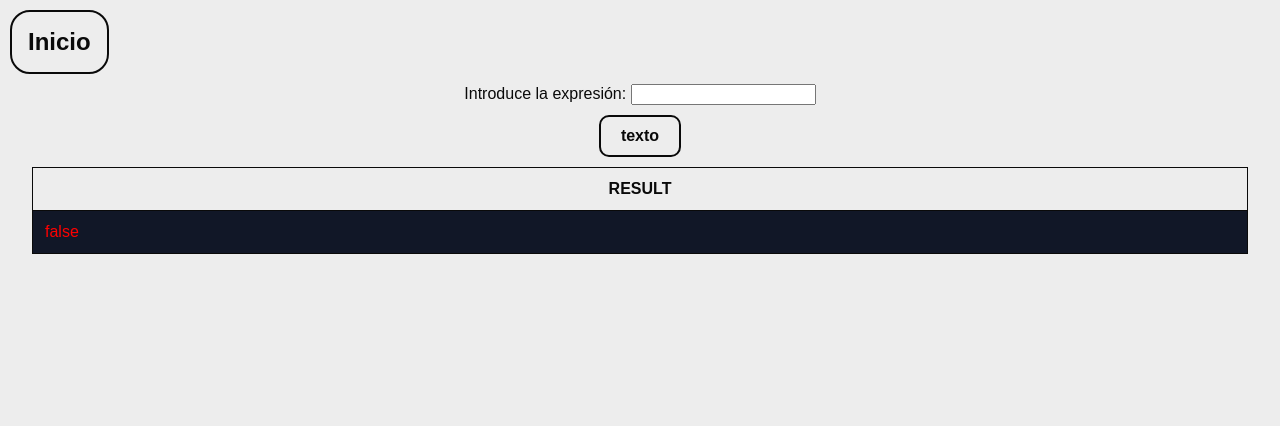
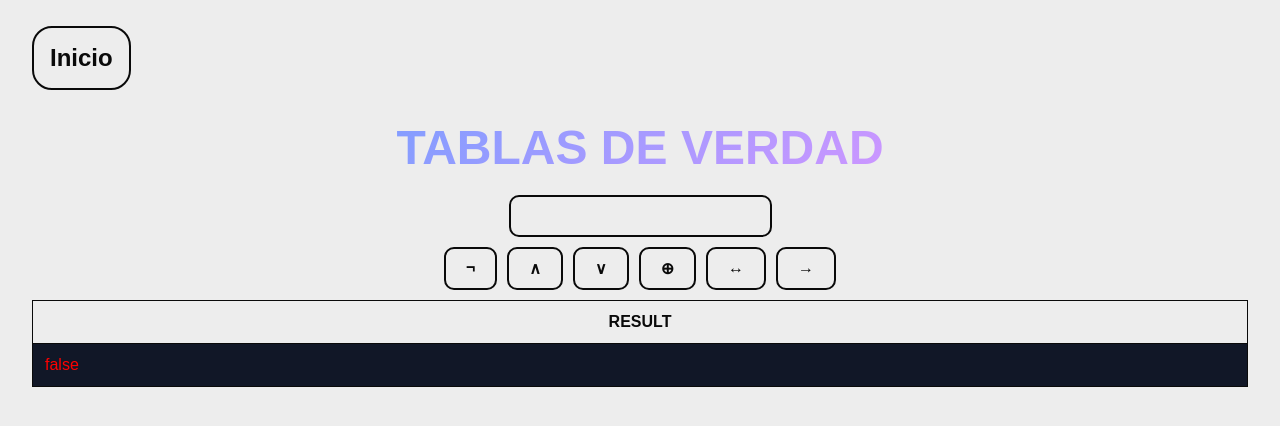
Before and after one commit to DarkyAmagai/ProyectoEstructurasDiscretas, a Next.js app: page /algoritmos/tablasdeverdad in a window 1280 px wide. Shown: the top 426 px of the page. Built offline with nearby package versions, Linux system fonts and the light colour scheme.

Commit message:
Finally, I fixed the margin thing

```diff
--- a/package.json
+++ b/package.json
@@ -5,7 +5,7 @@
   "scripts": {
     "dev": "next dev --turbopack",
     "build": "next build",
-    "start": "next start",
+    "start": "next start -p 80",
     "lint": "next lint"
   },
   "dependencies": {
--- a/src/pages/algoritmos/tablasdeverdad.jsx
+++ b/src/pages/algoritmos/tablasdeverdad.jsx
@@ -30,6 +30,13 @@ export default function Home() {
         setExpression(expression + text);
     }
 
+    const ExpressionButton = ({expression}) => {
+        return (
+            <button className={GlobalStyles.button} onClick={() => add_expression_text(expression)}>
+                <span style={{textAlign: 'Center', justifyContent: 'center'}}>{expression}</span>
+            </button>
+        )
+    }
 
     return (
         <div className={GlobalStyles.mainContainer}>
@@ -39,19 +46,38 @@ export default function Home() {
                 justifyContent: 'left',
                 width: '100%'
             }}>
-                <Link style={{marginTop: '10px', marginLeft: '10px'}} href={'/'}>Inicio</Link>
+                <Link style={{marginTop: '2%', marginLeft: '2.5%'}} href={'/'}>Inicio</Link>
             </div>
-            <label>
-                Introduce la expresión: <input value={expression} onChange={e => setExpression(e.target.value)}></input>
+            <label style={{
+                display: 'flex',
+                flexDirection: 'column',
+                justifyContent: 'center',
+                width: '100%',
+                marginTop: '20px',
+                alignItems: 'center'
+            }}>
+                <h1 style={{
+                    margin: '10px 10px'
+                }}
+                    className={GlobalStyles.multicolor} style={{fontSize: '3rem', marginBottom: '20px'}}>TABLAS DE
+                    VERDAD</h1>
+                <input className={GlobalStyles.inputText} value={expression}
+                       onChange={e => setExpression(e.target.value)}></input>
             </label>
             <div style={{
                 display: 'flex',
                 width: '100%',
                 flexAlign: 'row',
                 justifyContent: 'center',
-                itemAlign: 'center'
+                itemAlign: 'center',
+                gap: '10px'
             }}>
-                <button className={GlobalStyles.button} onClick={() => add_expression_text('->')}>texto</button>
+                <ExpressionButton expression={'¬'}></ExpressionButton>
+                <ExpressionButton expression={'∧'}></ExpressionButton>
+                <ExpressionButton expression={'∨'}></ExpressionButton>
+                <ExpressionButton expression={'⊕'}></ExpressionButton>
+                <ExpressionButton expression={'↔'}></ExpressionButton>
+                <ExpressionButton expression={'→'}></ExpressionButton>
             </div>
             {
                 creador_tabla()
--- a/src/styles/globals.module.css
+++ b/src/styles/globals.module.css
@@ -68,8 +68,13 @@
     padding: 10px 20px;
     cursor: pointer;
     font-size: 1rem;
-    font-weight: 600;
     transition: all 0.3s;
+    text-align: center;
+    align-items: center;
+    justify-content: center;
+    display: flex;
+    font-weight: bold;
+
 }
 
 .button:hover {
@@ -77,3 +82,45 @@
     color: var(--background);
     transform: scale(1.1);
 }
+
+.inputText {
+    background-color: var(--background);
+    color: var(--foreground);
+    border: var(--foreground) 2px solid;
+    border-radius: 10px;
+    padding: 10px 20px;
+    cursor: pointer;
+    font-size: 1rem;
+    transition: all 0.3s;
+    text-align: center;
+    align-items: center;
+    justify-content: center;
+    display: flex;
+    font-weight: bold;
+}
+
+.inputText:hover {
+    background-color: var(--foreground);
+    color: var(--background);
+    transform: scale(1.1);
+}
+
+@keyframes gradientWave {
+    0% {
+        background-position: 0% 50%;
+    }
+    50% {
+        background-position: 100% 50%;
+    }
+    100% {
+        background-position: 0% 50%;
+    }
+}
+
+.multicolor {
+    background: linear-gradient(-45deg, #e194ff, #7f9eff, #93ffe5, #e0bdff);
+    background-size: 400% 400%;
+    animation: gradientWave 15s ease infinite;
+    -webkit-background-clip: text;
+    -webkit-text-fill-color: transparent;
+}
```
